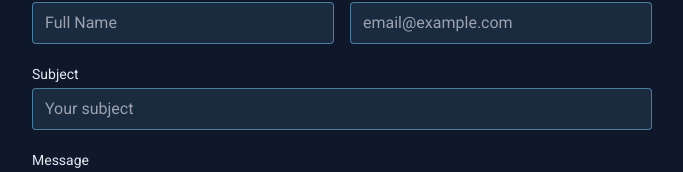
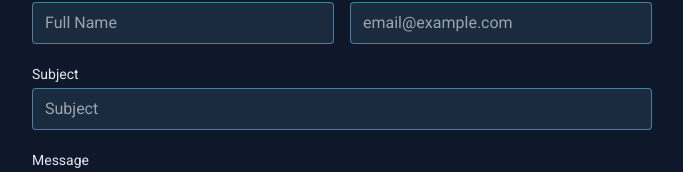
Before and after one commit to irfanmusthafaa/myportfolio, a Next.js app: page / in a window 1280 px wide. Shown: the part 5258-5430 px from the top of the page, without its empty margins (298-981 px from the left). Built offline with nearby package versions, Linux system fonts and the light colour scheme.

Commit message:
feat: update placeholder

```diff
--- a/src/sections/Contact.js
+++ b/src/sections/Contact.js
@@ -93,7 +93,7 @@ export default function Contact() {
                   type="text"
                   id="subject"
                   required
-                  placeholder="Your subject"
+                  placeholder="Subject"
                   name="subject_email"
                   className="w-full rounded border border-primary-700/70 bg-primary-100/20 py-1 px-3 text-base leading-8 outline-none transition-colors duration-200 ease-in-out focus:ring-1 focus:ring-primary-700/70 dark:border-primary-300/50 dark:bg-primary-300/10 dark:focus:ring-primary-300/50"
                 />
```
